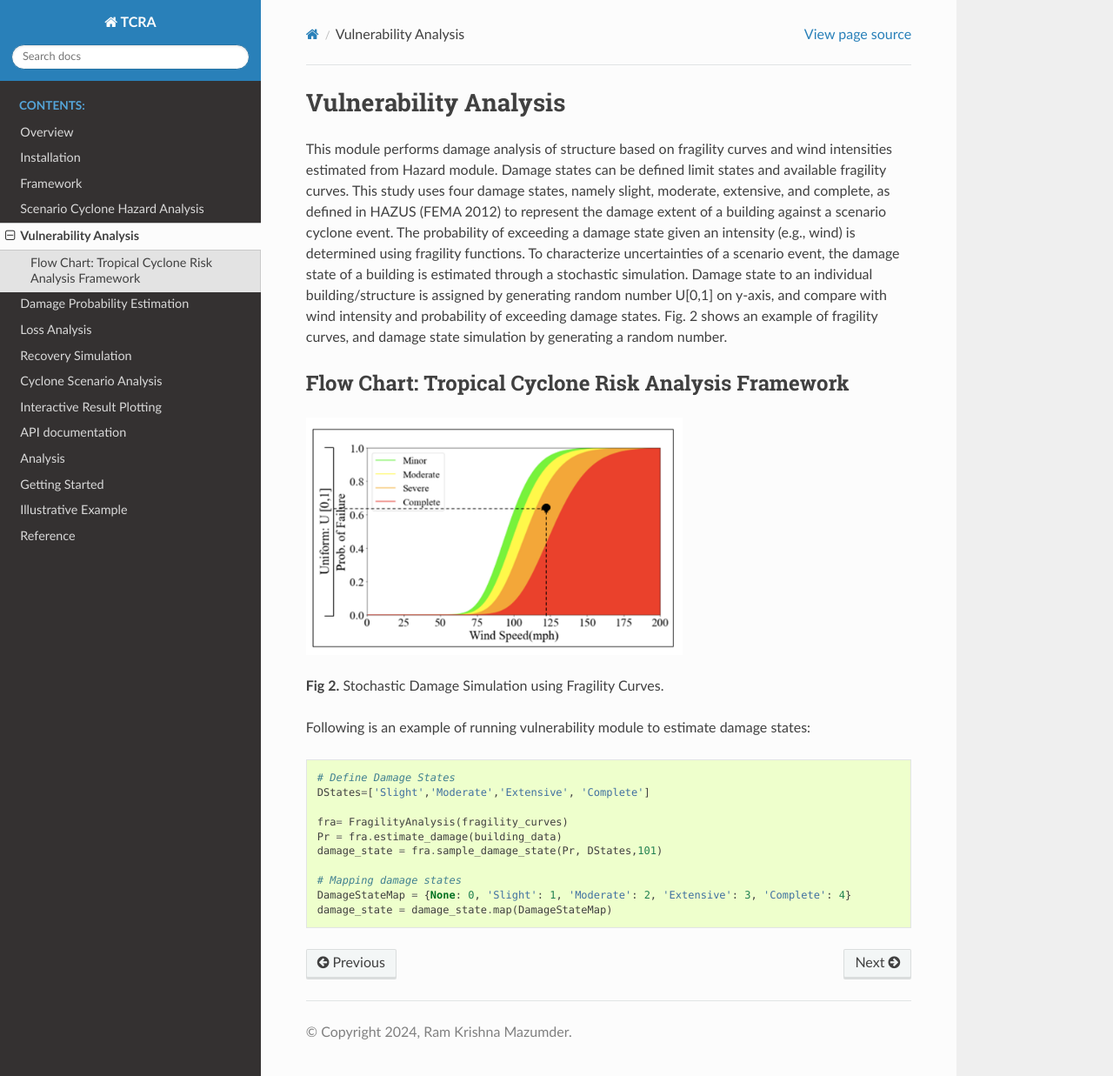
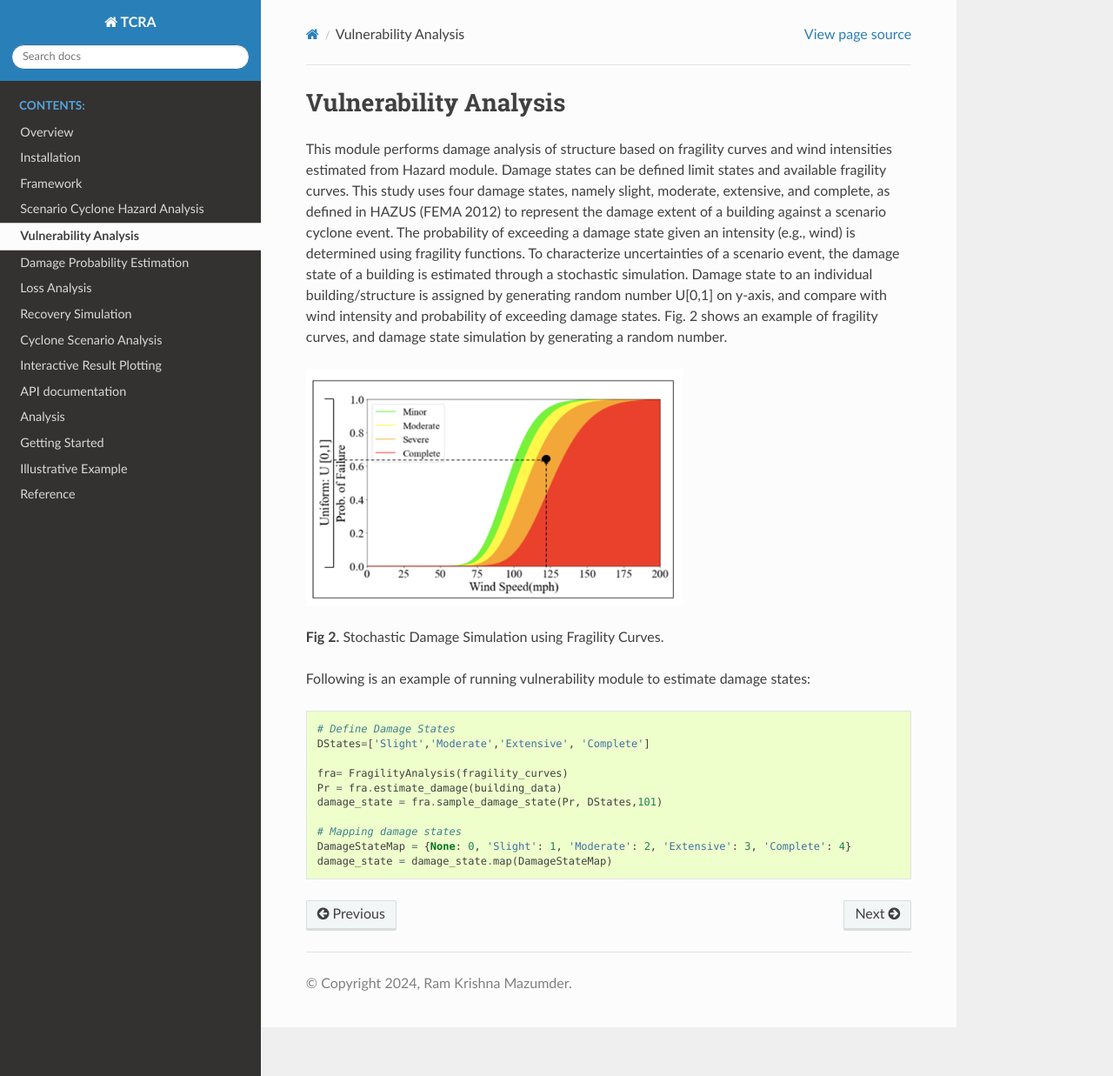
Before and after one commit to rxm562/TCRA, a Sphinx documentation site: the page built from docs/source/vulnerability.rst, in a window 1280 px wide and 1237 px high. Shown: the whole window at 87% size. Built offline with Sphinx 7.4.7 and the Read the Docs theme 2.0.0, drawn with Linux system fonts in a browser that asks for light colours.

Commit message:
Update vulnerability.rst

```diff
--- a/docs/source/vulnerability.rst
+++ b/docs/source/vulnerability.rst
@@ -7,8 +7,6 @@ Vulnerability Analysis
 This module performs damage analysis of structure based on fragility curves and wind intensities estimated from Hazard module. Damage states can be defined limit states and available fragility curves. This study uses four damage states, namely slight, moderate, extensive, and complete, as defined in HAZUS (FEMA 2012) to represent the damage extent of a building against a scenario cyclone event. The probability of exceeding a damage state given an intensity (e.g., wind) is determined using fragility functions. To characterize uncertainties of a scenario event, the damage state of a building is estimated through a stochastic simulation. Damage state to an individual building/structure is assigned by generating random number U[0,1] on y-axis, and compare with wind intensity and probability of exceeding damage states. Fig. 2 shows an example of fragility curves, and damage state simulation by generating a random number.
 
 
-Flow Chart: Tropical Cyclone Risk Analysis Framework
--------------------------------
 .. figure:: figures/DS_simulation.png
    :scale: 40%
    :alt: Logo
```
